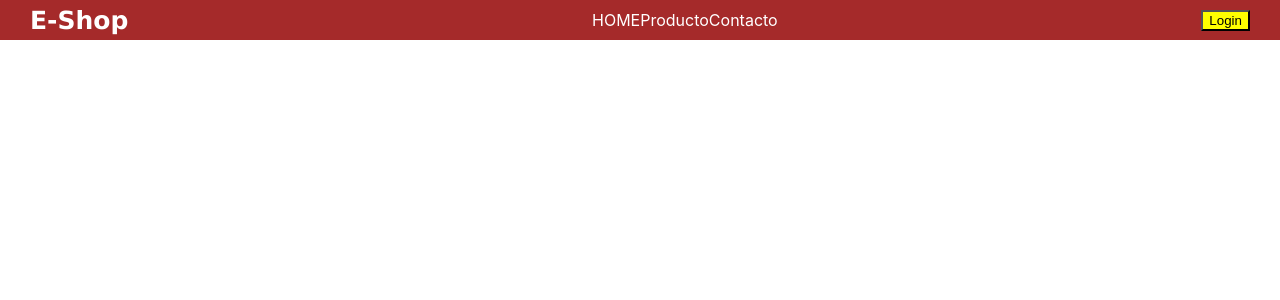
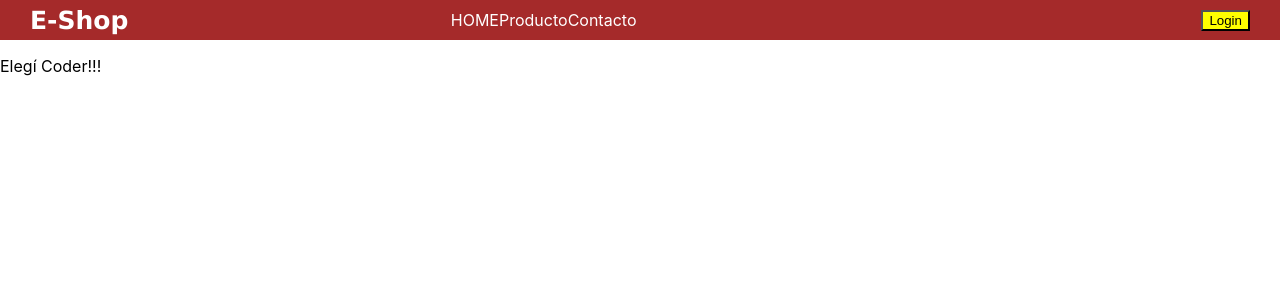
Before and after one commit to luciuuss16/eshop-clase-2, a React (Create React App) app: page / in a window 1280 px wide. Shown: the top 300 px of the page. Built offline with nearby package versions, Linux system fonts and the light colour scheme.

Commit message:
agregar componentes

```diff
--- a/src/App.js
+++ b/src/App.js
@@ -1,18 +1,13 @@
 import logo from './logo.svg';
 import './App.css';
+import Navbar from './components/NavBar';
+import ItemListContainer from './contenedor/ItemListContainer';
 
 function App() {
   return (
     <header>
-      <nav className='navbar'>
-        <h1>E-Shop</h1>
-        <ul className='list'>
-          <li>HOME</li>
-          <li>Producto</li>
-          <li>Contacto</li>
-        </ul>
-        <button className='btn'>Login</button>
-      </nav>
+      <Navbar />
+      <ItemListContainer />
     </header>
   );
 }
--- /dev/null
+++ b/src/components/CartWidget.js
@@ -0,0 +1,9 @@
+const CartWidget = () => {
+    return (
+        <>
+          <i class="bi bi-cart"></i>
+        </>
+    );
+}
+
+export default CartWidget;
--- /dev/null
+++ b/src/components/NavBar.js
@@ -0,0 +1,18 @@
+import CartWidget from "./CartWidget";
+
+const Navbar = () => {
+    return (
+        <nav className='navbar'>
+         <h1>E-Shop</h1>
+           <ul className='list'>
+             <li>HOME</li>
+             <li>Producto</li>
+             <li>Contacto</li>
+            </ul>
+            <CartWidget />
+            <button className='btn'>Login</button>
+        </nav>
+    );
+}
+
+export default Navbar;
--- /dev/null
+++ b/src/contenedor/ItemListContainer.js
@@ -0,0 +1,9 @@
+const ItemListContainer = () => {
+    return (
+        <>
+          <p>Elegí Coder!!!</p>
+        </>
+    );
+}
+
+export default ItemListContainer;
```
